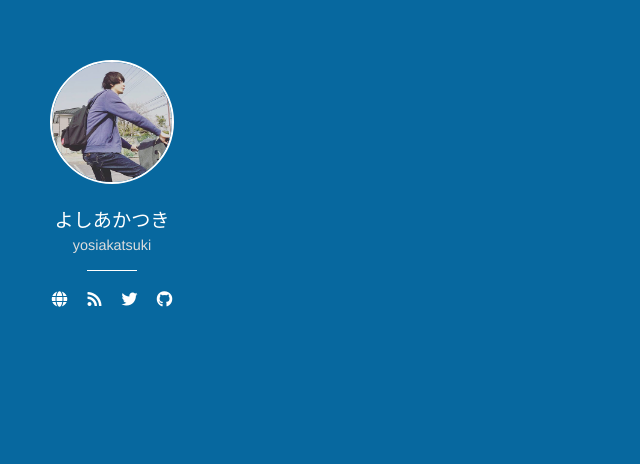
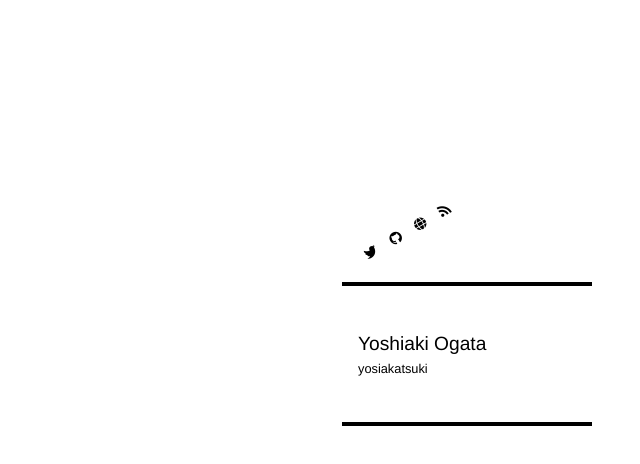
Before and after one commit to yosiakatsuki/yosiakatsuki.github.io, a website: page index.html in a window 1280 px wide. Shown: the part 214-678 px from the top of the page, without its empty margins (528-1168 px from the left). Drawn offline with nearby package versions, Linux system fonts and the light colour scheme.

Commit message:
エウレカ風にしてみた

```diff
--- a/index.html
+++ b/index.html
@@ -31,21 +31,20 @@
 
 </head>
 <body>
-  <main class="flex-container flex--justify-center flex--align-center">
+  <main class="flex-container flex--justify-end flex--align-end">
     <article class="article">
-      <figure class="yosiakatsuki__image">
-        <img src="./images/yosiakatsuki.jpg" alt="yosiakatsuki - よしあかつき" width="120" height="120" />
-      </figure>
-      <h1 class="yosiakatsuki__name">よしあかつき</h1>
-      <p class="yosiakatsuki__id">yosiakatsuki</p>
-      <div class="flex-container flex--justify-center">
-        <ul class="flex-container flex--align-center links">
-          <li><a class="links--web" href="https://yosiakatsuki.net/" target="_blank"><i class="fas fa-globe"></i></a></li>
-          <li><a class="links--blog" href="https://yosiakatsuki.net/blog/" target="_blank"><i class="fas fa-rss"></i></a></li>
-          <li><a class="links--twitter" href="https://twitter.com/yosiakatsuki/" target="_blank"><i class="fab fa-twitter"></i></a></li>
-          <li><a class="links--github" href="https://github.com/yosiakatsuki" target="_blank"><i class="fab fa-github"></i></a></li>
-        </ul>
-      </div><!-- .flex-container flex--align-center -->
+      <div class="main-block">
+        <h1 class="yosiakatsuki__name">Yoshiaki Ogata</h1>
+        <p class="yosiakatsuki__id">yosiakatsuki</p>
+        <div class="yosiakatsuki__links">
+          <ul class="flex-container flex--align-center">
+            <li><a class="links--twitter" href="https://twitter.com/yosiakatsuki/" target="_blank"><i class="fab fa-twitter"></i></a></li>
+            <li><a class="links--github" href="https://github.com/yosiakatsuki" target="_blank"><i class="fab fa-github"></i></a></li>
+            <li><a class="links--web" href="https://yosiakatsuki.net/" target="_blank"><i class="fas fa-globe"></i></a></li>
+            <li><a class="links--blog" href="https://yosiakatsuki.net/blog/" target="_blank"><i class="fas fa-rss"></i></a></li>
+          </ul>
+        </div>
+      </div>
     </article>
   </main>
 </body>
--- a/sass/yosiakatsuki.scss
+++ b/sass/yosiakatsuki.scss
@@ -1,111 +1,141 @@
 @charset "UTF-8";
 
+* {
+  box-sizing: border-box;
+}
 body {
-  background-color: #07689F;
+  background-color: #fff;
   font-family: Avenir,"Helvetica neue",Helvetica,YuGothic,"Yu Gothic","Hiragino Sans","ヒラギノ角ゴシック","メイリオ",Meiryo,"ＭＳ Ｐゴシック",sans-serif;
-  color: #fff;
+  color: #000;
   line-height: 1.5;
 }
 
 a {
-  color: #fff;
+  color: #000;
   transition: all .3s;
 
   &:hover {
-    font-size: 1.2em;
+    color: #07689F;
   }
 }
 
 main {
   height: 100vh;
-  text-align: center;
+  min-height: 500px;
+  padding: 3rem;
 }
 .flex-container {
   display: flex;
 }
-
 .flex--justify-center {
   justify-content: center;
+}
+.flex--justify-end {
+  justify-content: flex-end;
 }
 .flex--align-center {
   align-items: center;
 }
+.flex--align-end {
+  align-items: flex-end;
+}
 
-.yosiakatsuki__image img {
-  border-radius: 50%;
-  border: 2px solid #fff;
+.main-block {
+  position: relative;
+  padding: 2rem 1rem;
+  width: 200px;
+  &:before,
+  &:after {
+    content: "";
+    position: absolute;
+    left: 0;
+    width: 100%;
+    height: 4px;
+    background-color: #000;
+  }
+  &:before {
+    top: 0;
+  }
+  &:after {
+    bottom: 0;
+  }
 }
+
 .yosiakatsuki__name {
   font-size: 1.2rem;
   font-weight: normal;
-  margin-bottom: 0;
-  padding-bottom: 0;
+  margin: 0;
+  padding: 0;
 }
 .yosiakatsuki__id {
-  position: relative;
-  padding: 0 0 1em;
   margin: 0;
-  color: #ddd;
-  font-size: .9em;
-
+  font-size: .8em;
+}
+.yosiakatsuki__links {
+  position: absolute;
+  top: -4rem;
+  left: 1rem;
+  transform: rotate(-30deg);
+  overflow: hidden;
+  z-index: 1;
   &:after {
     content: "";
     position: absolute;
-    display: block;
-    width: 50px;
-    bottom: 0;
-    right: 0;
+    width: 100%;
+    height: 100%;
     left: 0;
-    margin: auto;
-    border-bottom: 1px solid #fff;
+    top: 0;
+    background-color: #fff;
   }
-
 }
-
-.links {
+.yosiakatsuki__links ul {
   list-style: none;
   padding: 0;
-  margin: 1em 0;
+  margin: 0;
 
   li {
     padding: 0;
-    width: 35px;
-    height: 25px;
+    font-size: .8em;
+
     a {
-      vertical-align: middle;
+      vertical-align: bottom;
+      padding: 0 1rem 0 0;
     }
   }
 }
-//
-// .links--web {
-//   color: #A2D5F2;
-//
-//   &:hover {
-//     color: lighten(#A2D5F2,10%);
-//   }
-// }
-//
-// .links--blog {
-//   color: #FF7E67;
-//
-//   &:hover {
-//     color: lighten(#FF7E67,10%);
-//   }
-// }
-//
-// .links--twitter {
-//   color: #48A1EC;
-//
-//   &:hover {
-//     color: lighten(#48A1EC,10%);
-//   }
-// }
-//
-// .links--github {
-//   color: #4183c4;
-//
-//   &:hover {
-//     color: lighten(#4183c4,10%);
-//   }
-// }
-//
+
+@keyframes anm-width-100 {
+  from {
+    width: 0;
+  }
+  to {
+    width: 100%;
+  }
+}
+@keyframes anm-left-100 {
+  from {
+    left: 0;
+  }
+  to {
+    left: 100%;
+  }
+}
+.main-block:before {
+  animation: anm-width-100 1.5s ease 0s both;
+}
+.main-block:after {
+  animation: anm-width-100 1.5s ease .2s both;
+}
+.yosiakatsuki__links:after {
+  animation: anm-left-100 1.5s ease .2s both;
+}
+@media screen and (min-width: 768px) {
+  main {
+    min-height: 600px;
+    padding: 10rem;
+  }
+  .main-block {
+    padding: 3rem 1rem;
+    width: 250px;
+  }
+}
```
Also changed, not shown: css/yosiakatsuki.css, css/yosiakatsuki.min.css.
